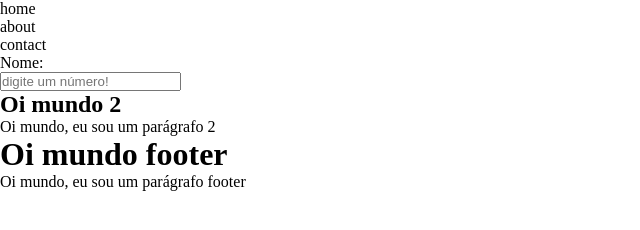
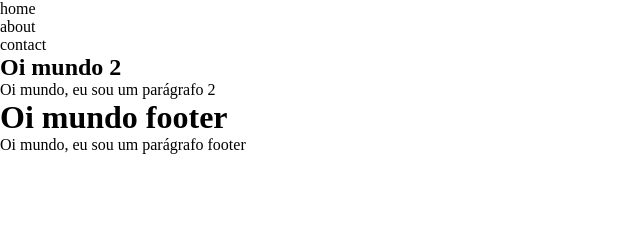
Before and after one commit to LDS-E/Curso-Revisao, a plain HTML site: page week2/javaScripto/index.html in a window 1280 px wide. Shown: the whole page, without its empty margins (0-640 px from the left). Drawn offline with Linux system fonts and the light colour scheme.

Commit message:
Recap JS.

```diff
--- a/week2/javaScripto/index.html
+++ b/week2/javaScripto/index.html
@@ -18,13 +18,7 @@
     </header>
     <main class="corpo">
       <section class="corpo-section-1">
-        <div class="corpo-section-1-container">
-
-          <form>
-            <label for="num1">Nome:</label><br>
-            <input type="text" id="num1" name="nnum1" required placeholder="digite um número!"><br>
-
-        </div>
+        <div class="corpo-section-1-container"></div>
       </section>
 
       <section class="corpo-section-2">
```
